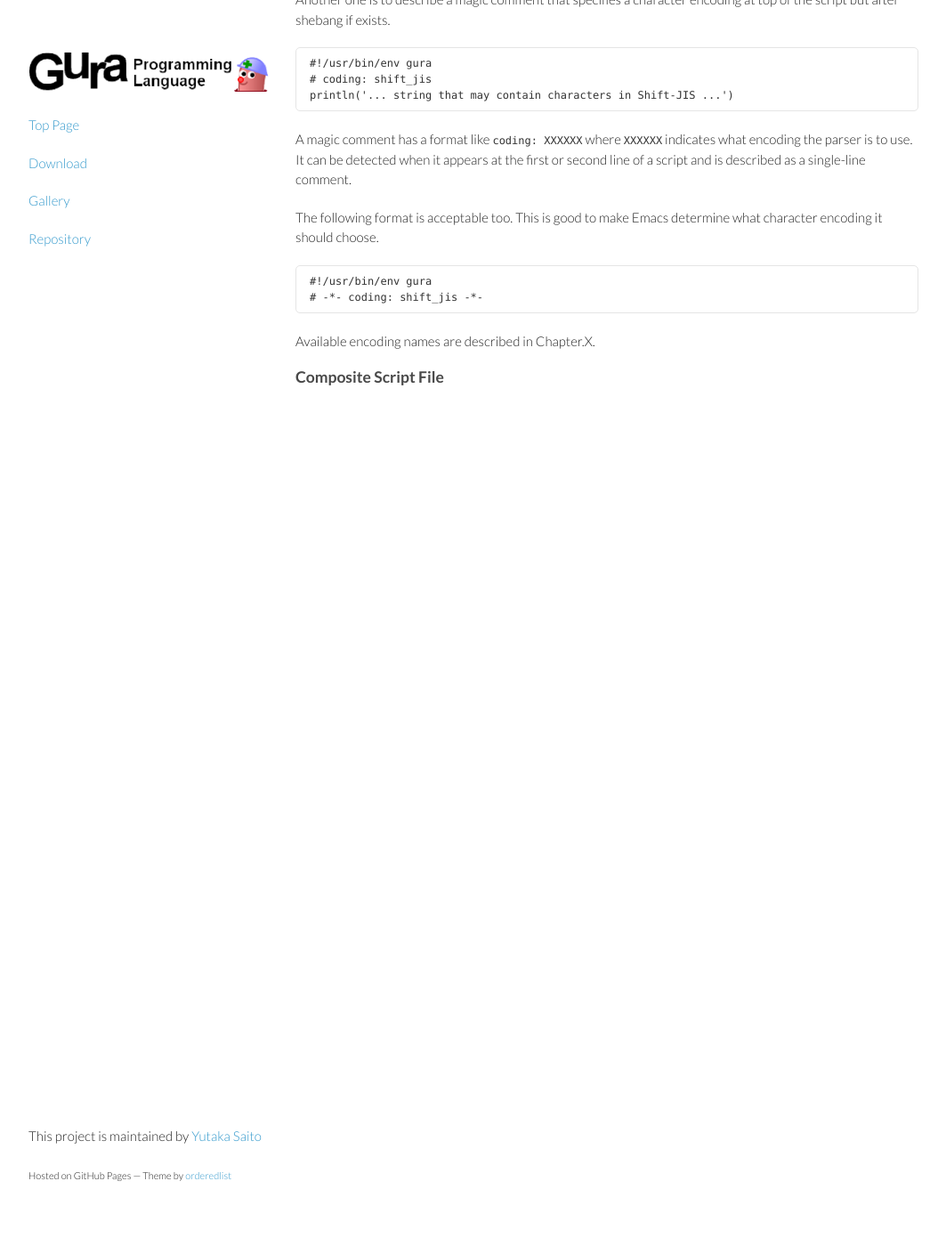
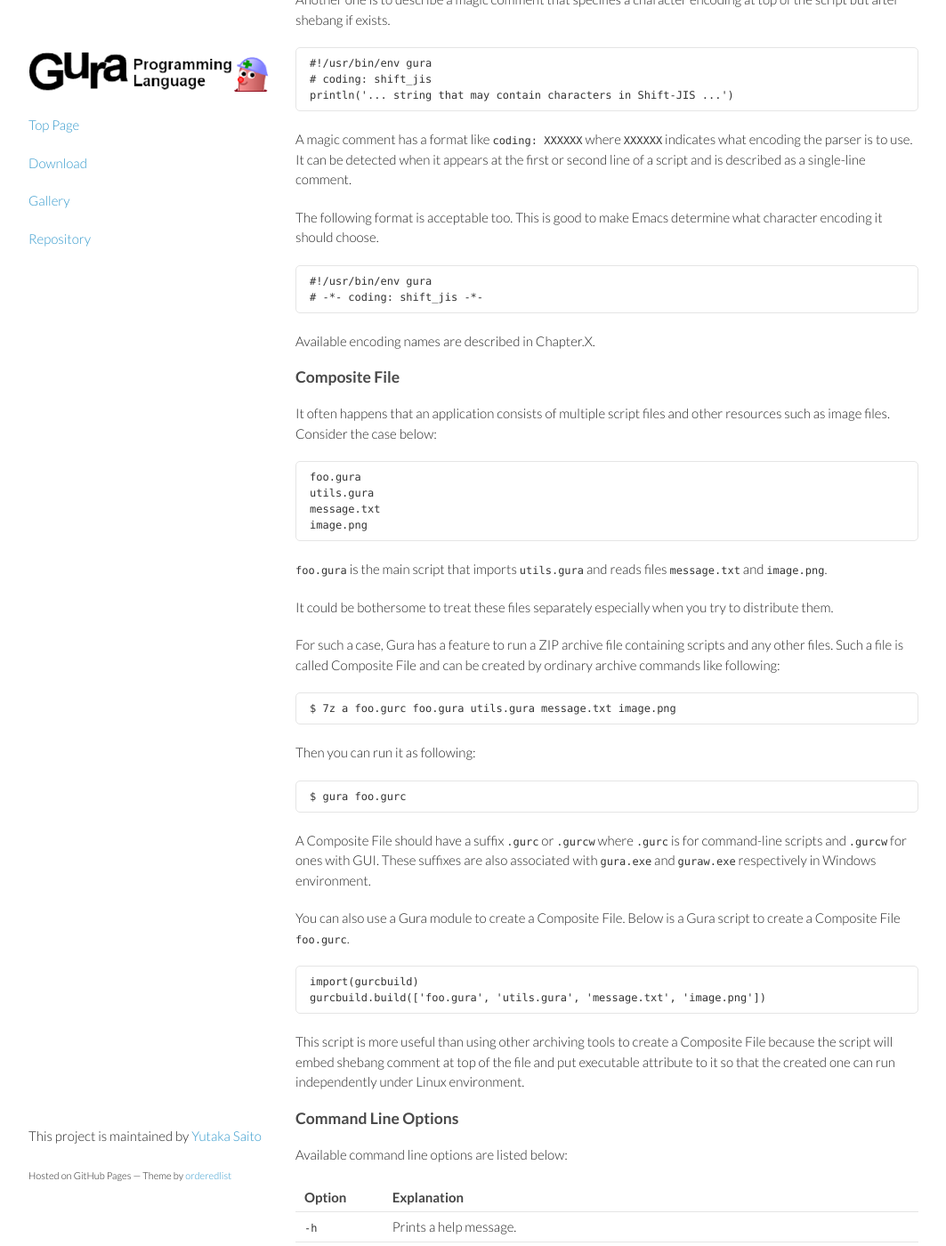
Before and after one commit to rudidude86/gura-lang.github.io, a Jekyll site: the page built from documents/Launch-Program.md, in a window 1280 px wide and 1400 px high, scrolled down 1416 px. Shown: the whole window at 89% size, without its empty margins (108-1171 px from the left). Built offline with Jekyll 4.4.1, drawn with Linux system fonts in a browser that asks for light colours; Markdown is read by kramdown in place of the engine named in the settings; before the commit the page ends 1919 px from its top, so only the background shows below that; some of the changed text lies outside the part shown.

Commit message:
updated Launch-Program

```diff
--- a/documents/Launch-Program.md
+++ b/documents/Launch-Program.md
@@ -90,4 +90,67 @@ This is good to make Emacs determine what character encoding it should choose.
 
 Available encoding names are described in Chapter.X.
 
-### Composite Script File
+
+### Composite File
+
+It often happens that an application consists of multiple script files and
+other resources such as image files. Consider the case below:
+
+    foo.gura
+    utils.gura
+    message.txt
+    image.png
+
+`foo.gura` is the main script that imports `utils.gura`
+and reads files `message.txt` and `image.png`.
+
+It could be bothersome to treat these files separately
+especially when you try to distribute them.
+
+For such a case, Gura has a feature to run a ZIP archive file containing scripts and any other files.
+Such a file is called Composite File and can be created by ordinary archive
+commands like following:
+
+    $ 7z a foo.gurc foo.gura utils.gura message.txt image.png
+
+Then you can run it as following:
+
+    $ gura foo.gurc
+
+A Composite File should have a suffix `.gurc` or `.gurcw`
+where `.gurc` is for command-line scripts and `.gurcw` for ones with GUI.
+These suffixes are also associated with `gura.exe` and `guraw.exe` respectively
+in Windows environment.
+
+You can also use a Gura module to create a Composite File.
+Below is a Gura script to create a Composite File `foo.gurc`.
+
+    import(gurcbuild)
+    gurcbuild.build(['foo.gura', 'utils.gura', 'message.txt', 'image.png'])
+
+This script is more useful than using other archiving tools to create a Composite File
+because the script will embed shebang comment at top of the file
+and put executable attribute to it so that the created one can run
+independently under Linux environment.
+
+
+### Command Line Options
+
+Available command line options are listed below:
+
+<table>
+<tr><th>Option</th><th>Explanation</th></tr>
+<tr><td><code>-h</code></td><td>Prints a help message.</td></tr>
+<tr><td><code>-t</code></td><td>Runs a specified script file and then enters interactive mode.</td></tr>
+<tr><td><code>-i module[, ...]</code></td><td>Imports modules in the same way as
+  calling <code>import</code> in a script.
+  You can specify more than one module names for this option by separating them with comma.
+  Or, you can also specify the option in multiple times to import several modules.</td></tr>
+<tr><td><code>-I dir</code></td><td>Specifies a directory in which modules are searched.
+  You can specify the option in multiple times to add several directories for module search.</td></tr>
+<tr><td><code>-c cmd</code></td><td>Runs <code>cmd</code> as a Gura script.</td></tr>
+<tr><td><code>-T template</code></td><td>Runs template engine to evaluate the specified template file.</td></tr>
+<tr><td><code>-C dir</code></td><td>Changes the current directory before running scripts.</td></tr>
+<tr><td><code>-d encoding</code></td><td>Specifies character encoding that the parser uses to read scripts.</td></tr>
+<tr><td><code>-v</code></td><td>Prints a version number.</td></tr>
+</table>
```
Also changed, not shown: other parts of documents/Launch-Program.md (+2 -2 lines).
